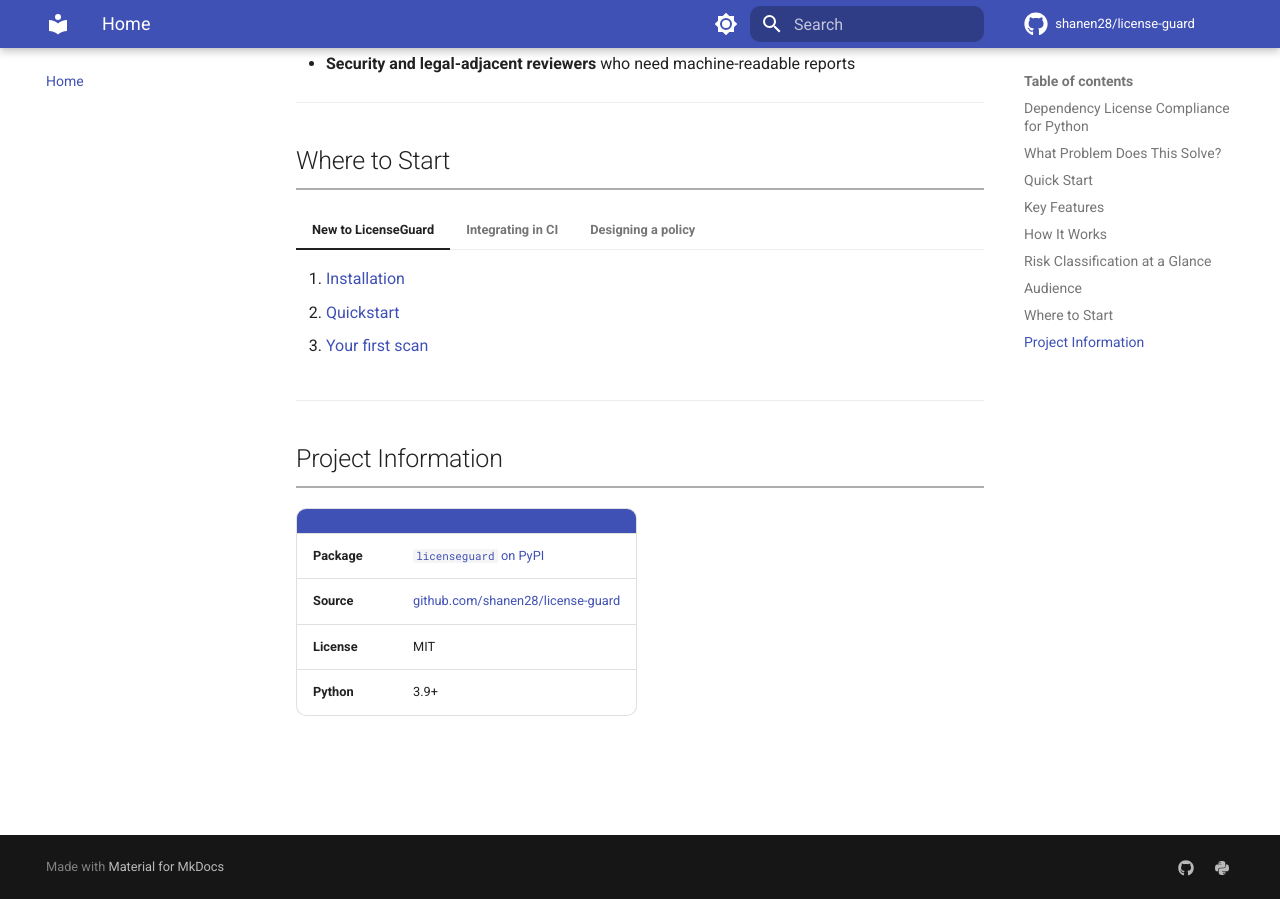
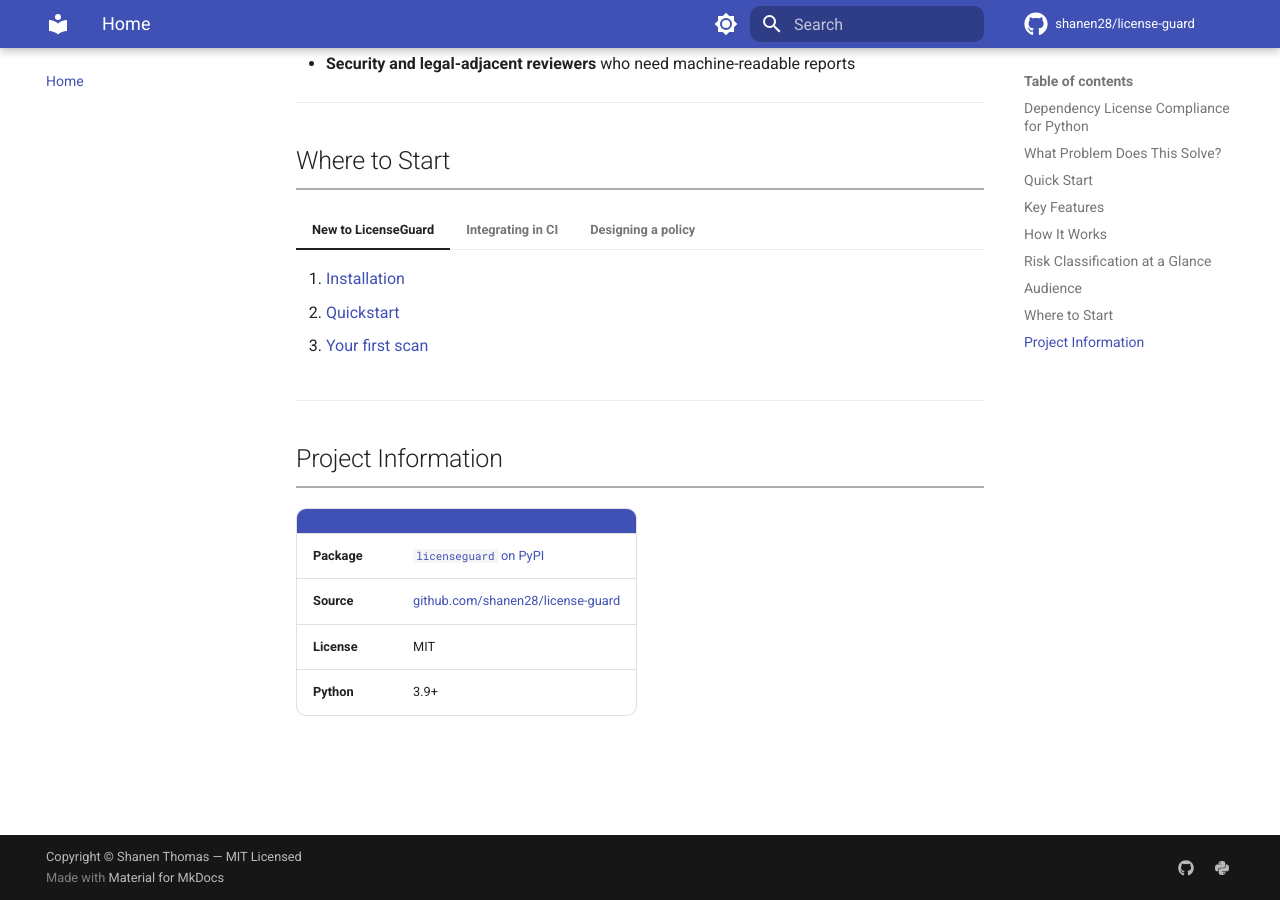
Before and after one commit to shanen28/license-guard, an MkDocs documentation site: the page built from docs/index.md, in a window 1280 px wide and 900 px high, scrolled down 3728 px. Built offline with MkDocs 1.6.1 and Material for MkDocs 9.7.7, drawn with Linux system fonts in a browser that asks for light colours; comment, search, counter and statistics services are not loaded.

Commit message:
Add footer copyright to the documentation site
Co-Authored-By: Claude Opus 5 <noreply@anthropic.com>

```diff
--- a/mkdocs.yml
+++ b/mkdocs.yml
@@ -6,6 +6,7 @@ site_url: https://shanen28.github.io/license-guard/
 repo_name: shanen28/license-guard
 repo_url: https://github.com/shanen28/license-guard
 edit_uri: edit/main/docs/
+copyright: Copyright &copy; Shanen Thomas — MIT Licensed
 
 theme:
   name: material
```
